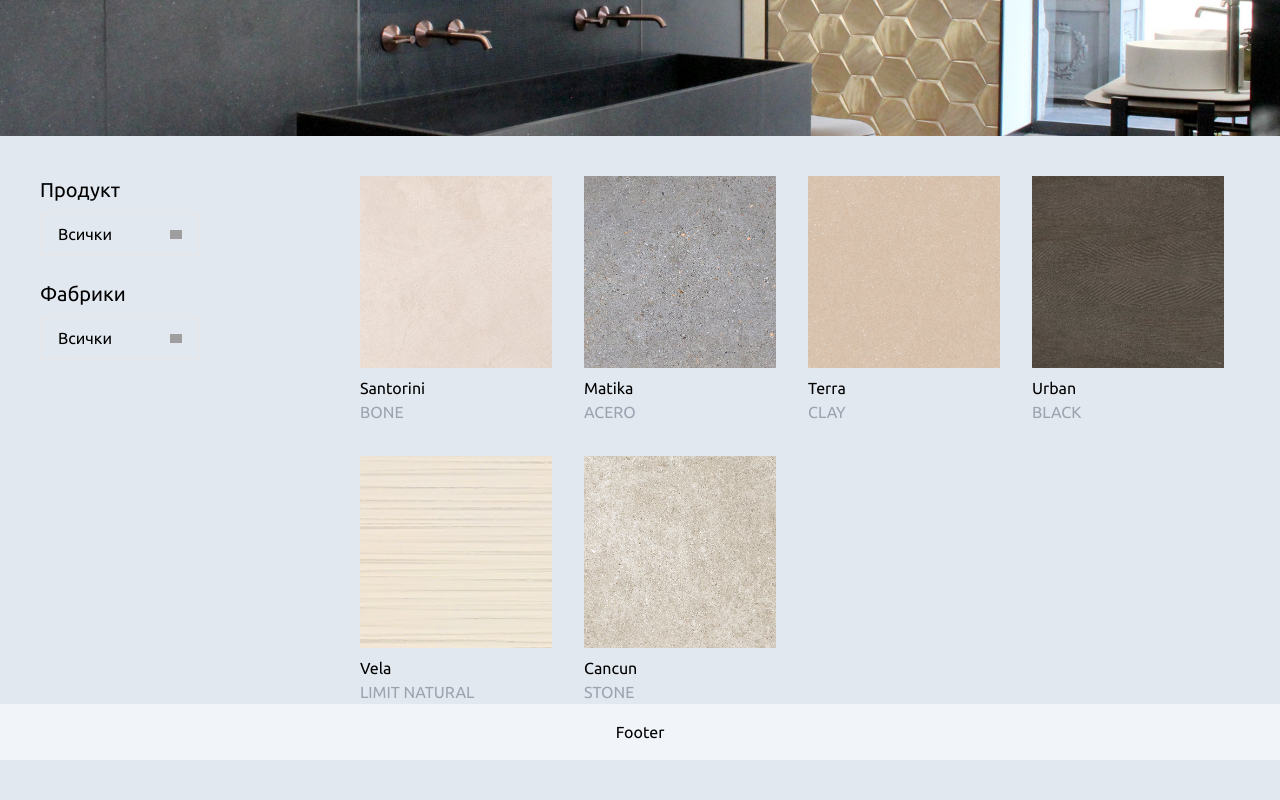
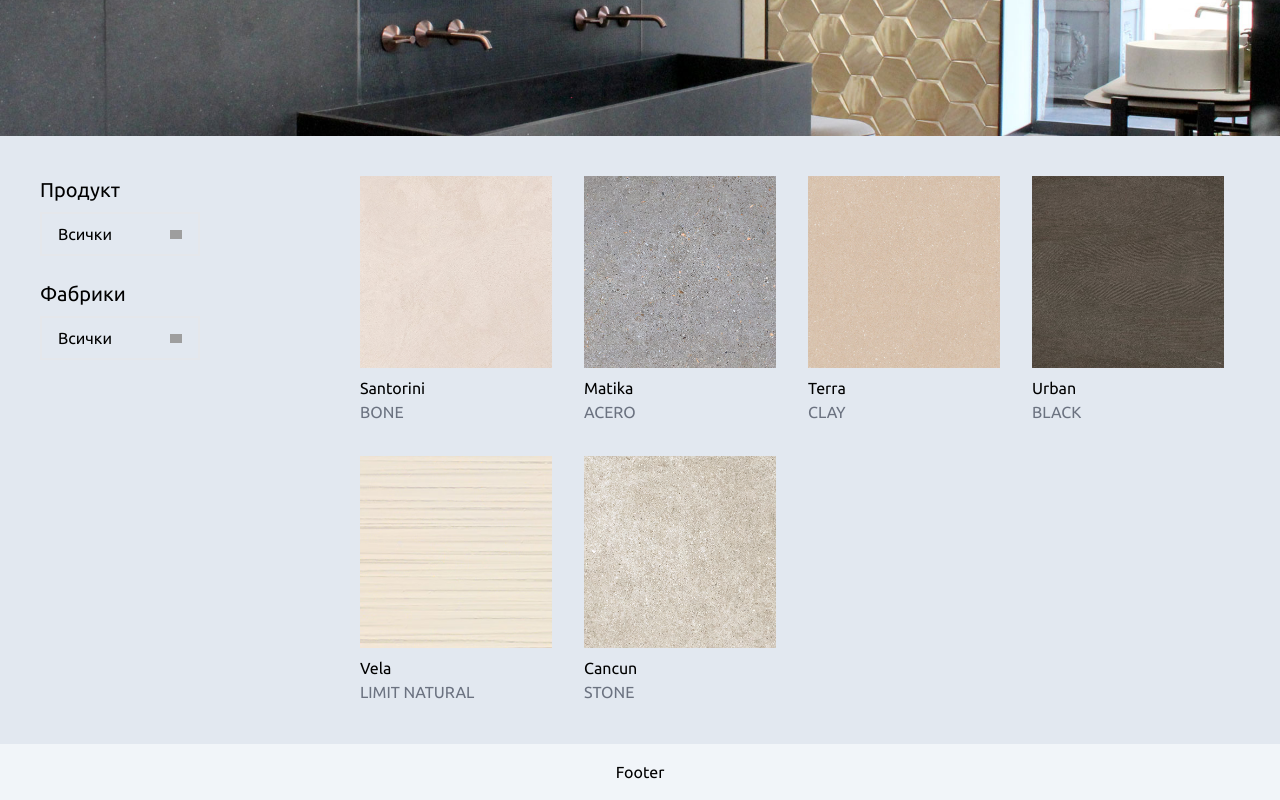
Before and after one commit to LorenzoElenkov1/porcelanosa-bg, a Next.js app: page /products in a window 1280 px wide. Shown: the part 412-1212 px from the top of the page. Before the commit the page ends 1172 px from the top, so only its background shows below. Built offline with nearby package versions, Linux system fonts and the light colour scheme; grey boxes are pictures that could not be loaded.

Commit message:
dasdasda

```diff
--- a/src/app/products/_components/ProductsGallery.tsx
+++ b/src/app/products/_components/ProductsGallery.tsx
@@ -16,7 +16,7 @@ const ProductsGallery = ({ items }: Props) => {
             <Image src={item.img} alt="" fill className="object-cover" />
           </div>
           <span className="mt-2">{item.collection}</span>
-          <span className="text-gray-400">{item.color.toUpperCase()}</span>
+          <span className="text-gray-500">{item.color.toUpperCase()}</span>
         </div>
       )): <span>Няма намерени продукти</span>}
     </div>
--- a/src/components/Dropdown/Dropdown.tsx
+++ b/src/components/Dropdown/Dropdown.tsx
@@ -41,14 +41,14 @@ const Dropdown = (props: Props) => {
         />
       </button>
       {isOpen && (
-        <div className="flex flex-col absolute top-20 w-[160px] left-0 bg-slate-200 z-10">
+        <div className="flex flex-col absolute top-20 w-[160px] left-0 bg-slate-300 z-10">
           {props.options.map((option) => (
             <button
               key={option.value}
               onClick={() => handleOptionClick(option)}
               className={`${
                 isActive(option) ? "bg-slate-300" : ""
-              } pl-[17px] py-2 text-start hover:bg-slate-300`}
+              } pl-[17px] py-2 text-start hover:bg-slate-400`}
             >
               {option.label}
             </button>
--- a/src/components/Footer/Footer.tsx
+++ b/src/components/Footer/Footer.tsx
@@ -2,7 +2,7 @@ import React from 'react'
 
 const Footer = () => {
   return (
-    <div className='bg-slate-100 flex justify-center py-4'>Footer</div>
+    <div className='bg-slate-100 flex justify-center py-4 mt-10'>Footer</div>
   )
 }
 
```
